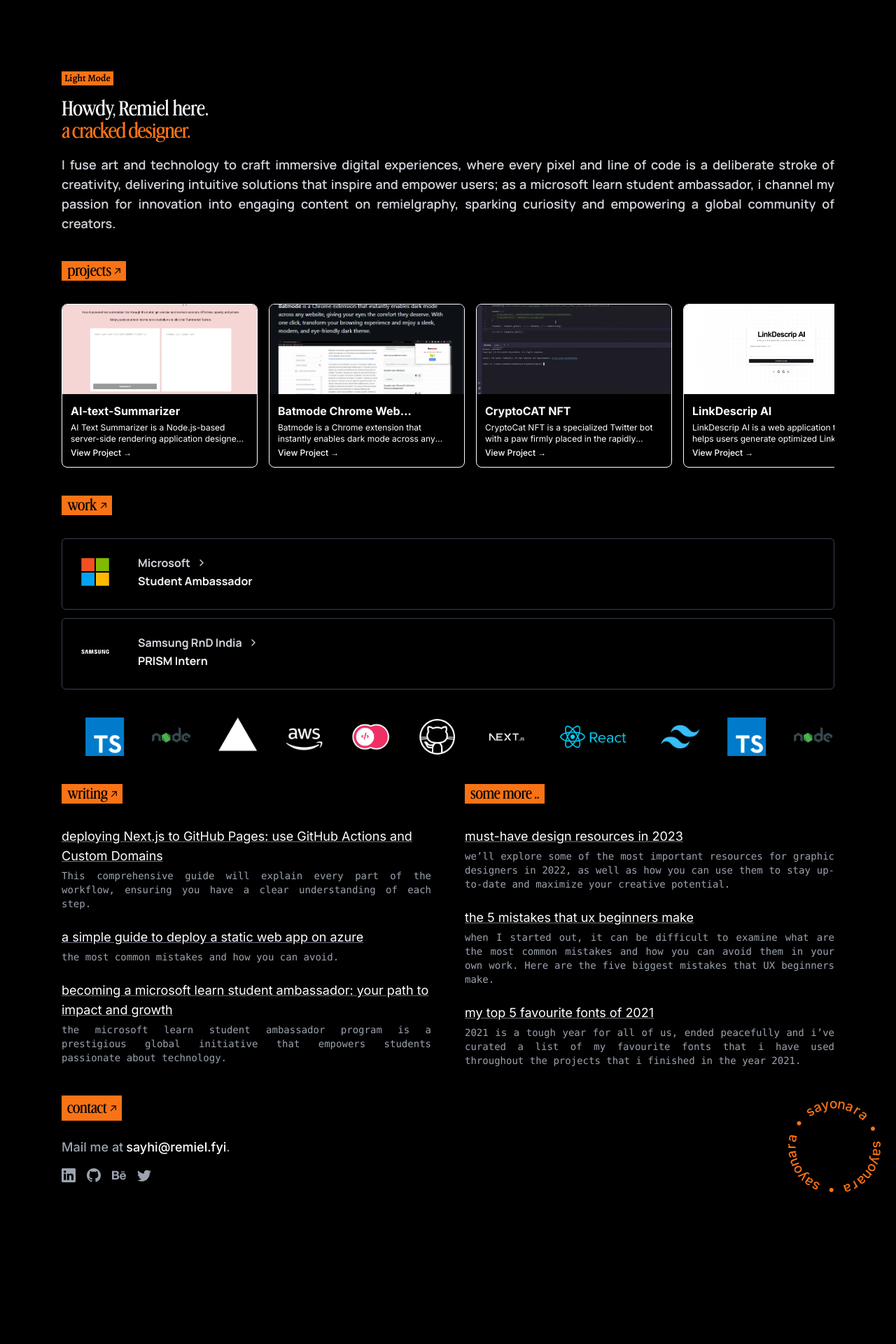
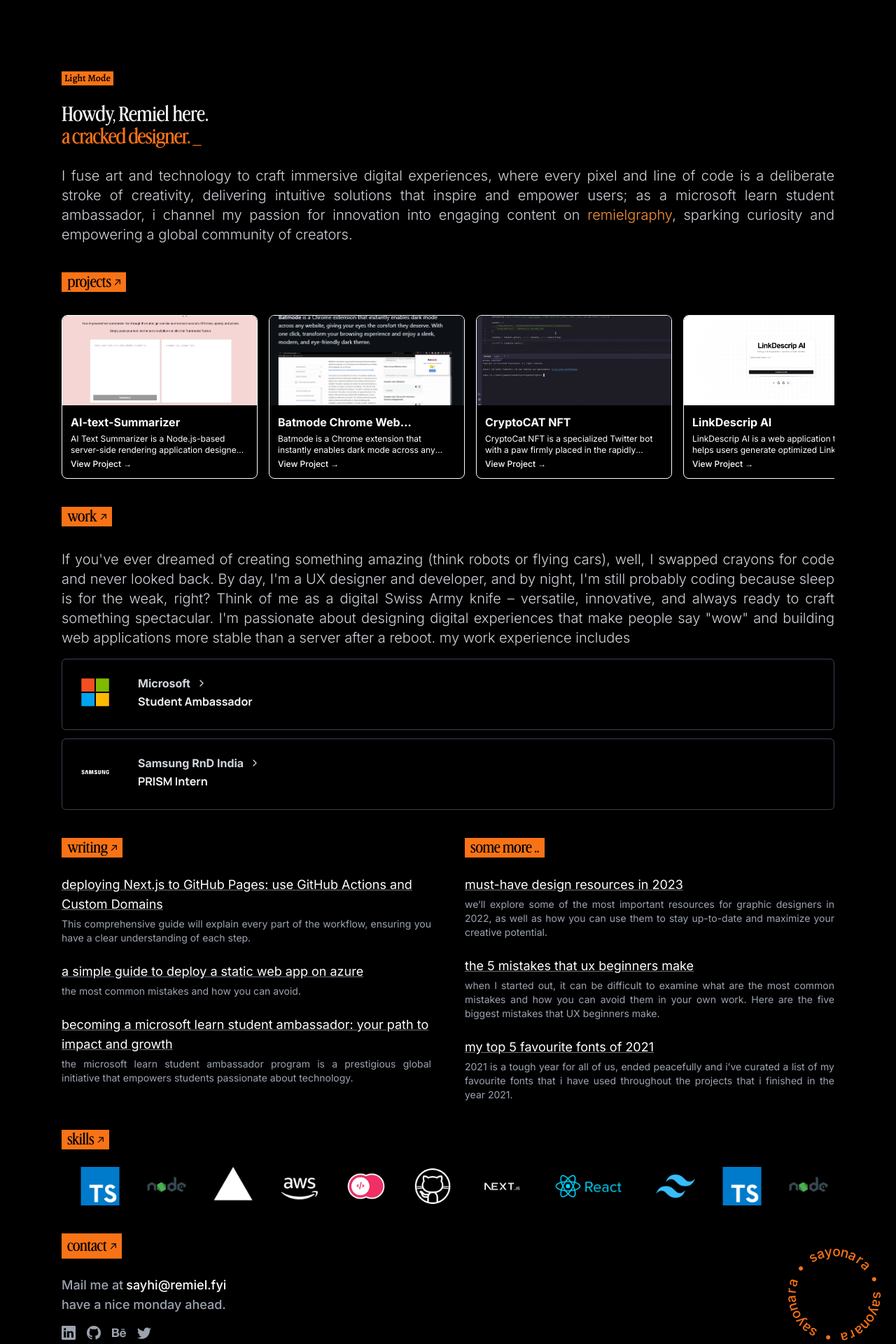
Before and after one commit to JaswanthRemiel/jaswanthremiel.github.io, a Next.js app: page / in a window 1280 px wide. Shown: the top 1920 px of the page at 70% size. Before the commit the page ends 1785 px from the top, so only its background shows below. Built offline with nearby package versions, Linux system fonts and the light colour scheme.

Commit message:
changedfont

```diff
--- a/app/page.tsx
+++ b/app/page.tsx
@@ -13,8 +13,8 @@
         <Header />
         <Projects />
         <Work />
+        <WritingColumn />
         <Skills />
-        <WritingColumn />
         <Contact />
       </main>
     </div>
--- a/components/contact.tsx
+++ b/components/contact.tsx
@@ -9,6 +9,10 @@
 
 const alegreya = Alegreya({ subsets: ["latin"] });
 const Interf = Inter({ subsets: ["latin"], weight: "500" });
+const today = new Date();
+const day = today
+  .toLocaleDateString("en-US", { weekday: "long" })
+  .toLowerCase();
 
 export function Contact() {
   return (
@@ -31,7 +35,7 @@
         <div
           className={`${Interf.className} font-light space-y-4 dark:text-gray-950 text-gray-400`}
         >
-          <p>
+          <div>
             Mail me at{""}
             <Link
               href="mailto:sayhi@remiel.fyi?subject=Hi there!"
@@ -39,9 +43,8 @@
             >
               <span>sayhi@remiel.fyi</span>
             </Link>
-            .
-          </p>
-
+            <p>have a nice {day} ahead.</p>
+          </div>
           <div className="flex items-center space-x-4">
             <SocialLink
               href="https://linkedin.com/in/jaswanthremiel"
--- a/components/header.tsx
+++ b/components/header.tsx
@@ -10,7 +10,6 @@
 import { Manrope } from "next/font/google";
 import ThemeToggle from "@/components/ui/dark-but";
 import useTheme from "@/hooks/useTheme";
-import { Lightbulb, LightbulbOff } from "lucide-react";
 
 const manrope = Manrope({
   subsets: ["latin"],
@@ -21,7 +20,7 @@
 const alegreya = Alegreya({
   subsets: ["latin"],
 });
-const newsreader = Newsreader({ subsets: ["latin"], weight: ["300"] });
+const newsreader = Newsreader({ subsets: ["latin"] });
 
 export function Header() {
   const { theme, toggleTheme } = useTheme();
@@ -34,8 +33,7 @@
       transition={{ duration: 0.5 }}
     >
       {/* Parent Container */}
-      <div className="flex-col items-start space-y-4 relative">
-        {" "}
+      <div className="flex-col items-start space-y-6">
         <div>
           <button
             onClick={toggleTheme}
@@ -67,7 +65,7 @@
         </div>
         <div className="flex-col items-start">
           <p
-            className={` ${manrope.className}  font-semibold text-gray-300 dark:text-black text-justify  `}
+            className={` ${Interf.className} lg:text-xl md:text-lg sm:text-lg font-light text-gray-300 dark:text-black text-justify  `}
           >
             I fuse art and technology to craft immersive digital experiences,
             where every pixel and line of code is a deliberate stroke of
@@ -76,7 +74,7 @@
             for innovation into engaging content on{" "}
             <Link
               href={links.youtube}
-              className=" decoration-orange-600 dark:text-orange-600"
+              className=" decoration-orange-600 dark:text-orange-600 text-orange-400"
               target="_blank"
             >
               remielgraphy
--- a/components/resume-card.tsx
+++ b/components/resume-card.tsx
@@ -8,6 +8,10 @@
 import React from "react";
 import { Manrope } from "next/font/google";
 const manrope = Manrope({
+  subsets: ["latin"],
+});
+import { Inter } from "next/font/google";
+const interf = Inter({
   subsets: ["latin"],
 });
 
@@ -105,7 +109,7 @@
                   duration: 0.7,
                   ease: [0.16, 1, 0.3, 1],
                 }}
-                className="mt-2 text-sm sm:text-base text-gray-400 dark:text-gray-500"
+                className={` mt-2 font-medium text-sm sm:text-base dark:text-gray-600 text-justify text-gray-400`}
               >
                 {description}
               </motion.div>
--- a/components/skills.tsx
+++ b/components/skills.tsx
@@ -1,10 +1,18 @@
 "use client";
 import { InfiniteSlider } from "@/components/ui/infinite-slider";
 import { motion } from "framer-motion";
+import { ArrowIcon } from "./ui/ArrowIcon";
 
 export default function Skills() {
   return (
-    <div className="flex-col justify space-y-5 dark:hidden">
+    <div className="space-y-6 dark:hidden">
+      <div
+        className={` font-advercase bg-orange-500 dark:text-white text-black px-2 py-0.75  inline-flex items-center space-x-1 `}
+      >
+        <span>skills</span>
+        <ArrowIcon />
+      </div>
+      <div className="flex-col justify space-y-5">
         <motion.section
           className="space-y-8"
           initial={{ opacity: 0, y: 20 }}
@@ -61,5 +69,6 @@
           </InfiniteSlider>
         </motion.section>
       </div>
+    </div>
   );
 }
--- a/components/ui/projectitem.tsx
+++ b/components/ui/projectitem.tsx
@@ -14,9 +14,9 @@
         target="_blank"
         className="group inline-flex items-center space-x-1 text-white hover:text-gray-300 dark:text-gray-950 transition-colors"
       >
-        <span className="underline decoration-gray-500 ">{title}</span>
+        <span className="underline decoration-gray-500 font-sm ">{title}</span>
       </Link>
-      <p className="text-sm font-mono dark:text-gray-600 text-justify text-gray-400 mt-1">
+      <p className="text-sm font-sm dark:text-gray-600 text-justify text-gray-400 mt-1">
         {description}
       </p>
     </div>
--- a/components/work.tsx
+++ b/components/work.tsx
@@ -10,6 +10,7 @@
 import { Alegreya } from "next/font/google";
 import { Inter } from "next/font/google";
 import { ResumeCard } from "./resume-card";
+
 const manrope = Manrope({
   subsets: ["latin"],
 });
@@ -37,9 +38,19 @@
         <ArrowIcon />
       </section>
       <div
-        className={`${manrope.className} font-semibold dark:text-black text-justify space-y-6 text-gray-300`}
+        className={`${Interf.className} font-semibold dark:text-black text-justify space-y-4 text-gray-300`}
       >
-        <div id="work" className={`${manrope.className}`}>
+        <p className="lg:text-xl md:text-lg sm:text-lg font-light text-gray-300 dark:text-black text-justify">
+          If you've ever dreamed of creating something amazing (think robots or
+          flying cars), well, I swapped crayons for code and never looked back.
+          By day, I'm a UX designer and developer, and by night, I'm still
+          probably coding because sleep is for the weak, right? Think of me as a
+          digital Swiss Army knife – versatile, innovative, and always ready to
+          craft something spectacular. I'm passionate about designing digital
+          experiences that make people say "wow" and building web applications
+          more stable than a server after a reboot. my work experience includes
+        </p>
+        <div id="work" className={`${Interf.className}`}>
           {DATA.work.map((work, id) => (
             <ResumeCard
               key={work.company}
--- a/components/writingcolumn.tsx
+++ b/components/writingcolumn.tsx
@@ -18,7 +18,7 @@
       transition={{ duration: 0.5 }}
     >
       <div className="flex flex-col md:flex-row gap-8 md:gap-12 w-full ">
-        <div className="w-full space-y-8">
+        <div className="w-full space-y-6">
           <section
             className={` font-advercase bg-orange-500 text-black dark:text-white px-2 py-0.75  inline-flex items-center space-x-1 `}
           >
@@ -44,7 +44,7 @@
             />
           </div>
         </div>
-        <div className="w-full space-y-8">
+        <div className="w-full space-y-6">
           <section
             className={` font-advercase bg-orange-500 text-black dark:text-white px-2 py-0.75  inline-flex items-center space-x-1 `}
           >
```
Lines whose indentation alone changed are shown as unchanged.
